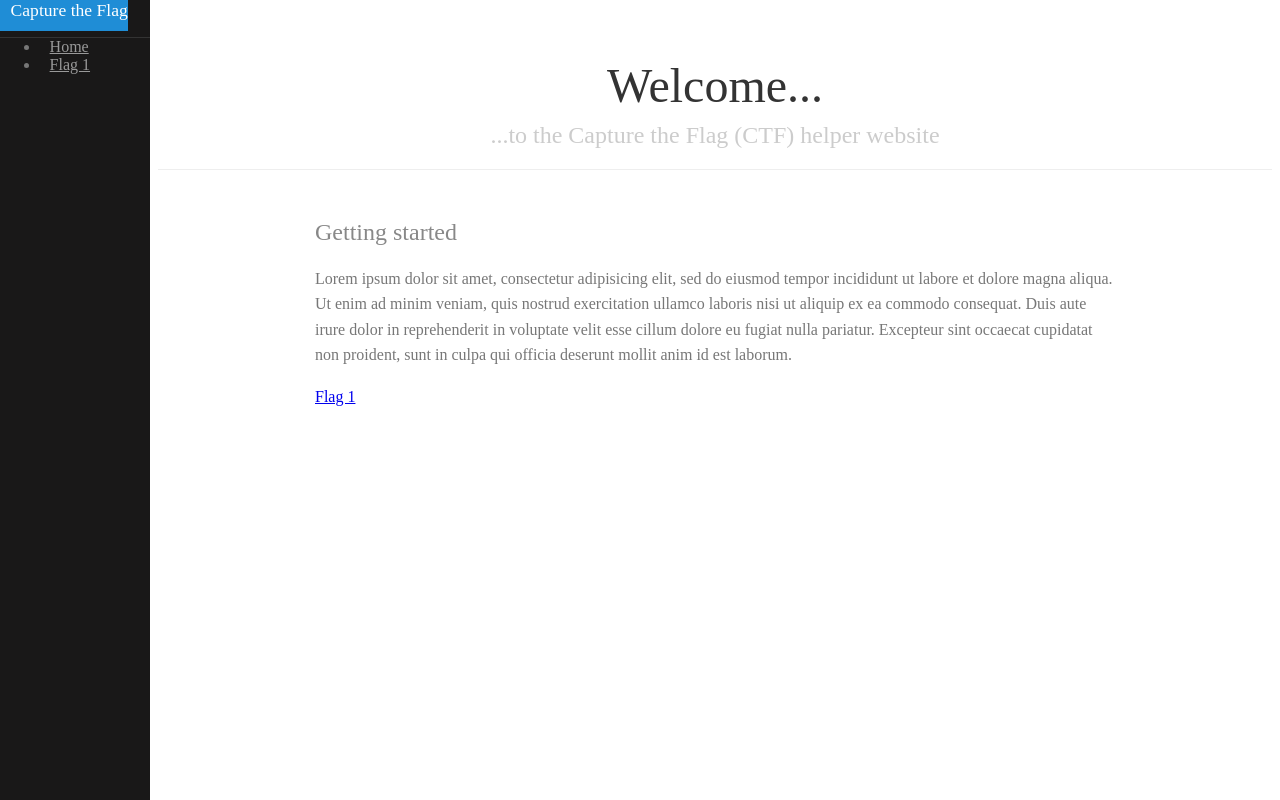
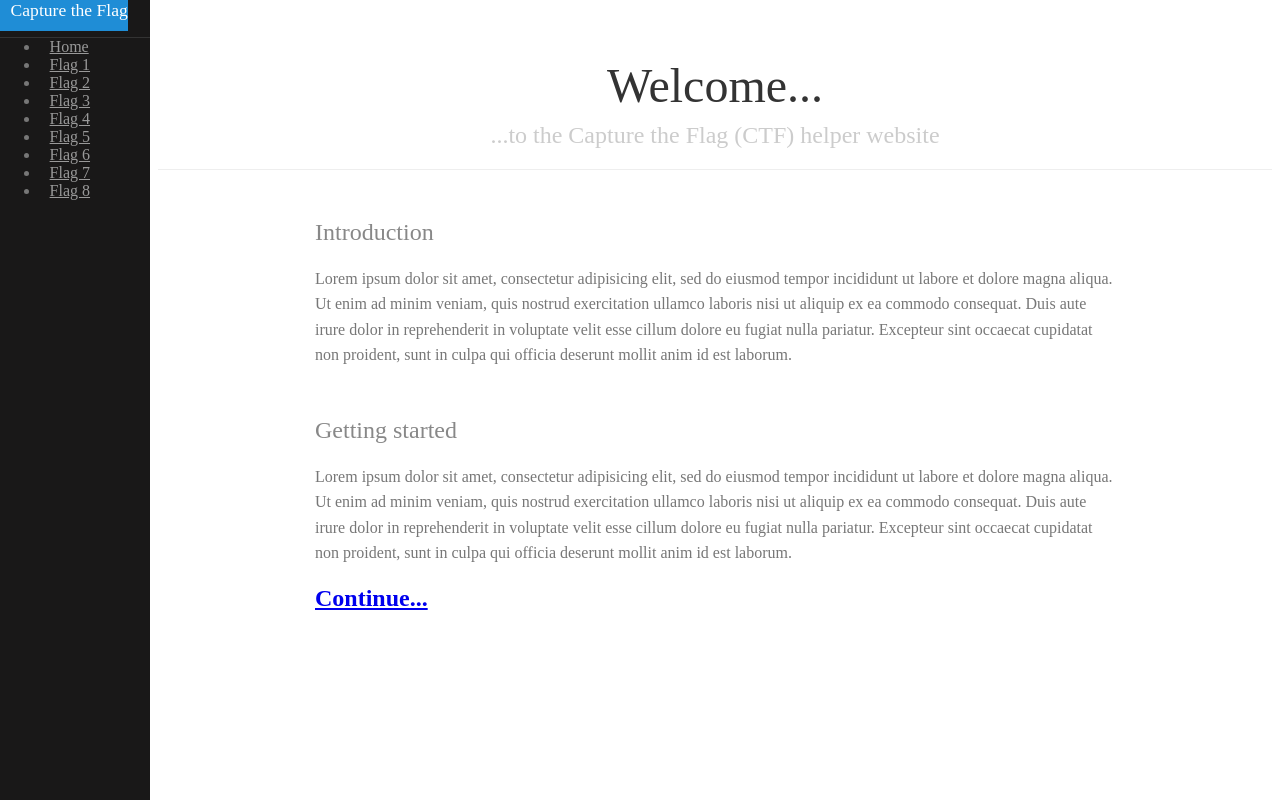
Before and after one commit to donnelly-r/ctf-website, a Flask app: page /index in a window 1280 px wide. Run offline with Flask 2, Linux system fonts and the light colour scheme.

Commit message:
minor templating changes

```diff
--- a/static/style.css
+++ b/static/style.css
@@ -1,6 +1,16 @@
 /*
 Style provided by https://github.com/pure-css/pure/tree/master/site/static/layouts/side-menu
 */
+
+input[type=text], select {
+    width: 100%;
+    padding: 12px 20px;
+    margin: 8px 0;
+    display: inline-block;
+    border: 1px solid #ccc;
+    border-radius: 4px;
+    box-sizing: border-box;
+  }
 
 .buttons {
     width: 200px;
--- a/templates/index.html
+++ b/templates/index.html
@@ -24,6 +24,13 @@
                 <ul class="pure-menu-list">
                     <li class="pure-menu-item"><a href="/" class="pure-menu-link">Home</a></li>
                     <li class="pure-menu-item"><a href="flag1" class="pure-menu-link">Flag 1</a></li>
+                    <li class="pure-menu-item"><a href="flag2" class="pure-menu-link">Flag 2</a></li>
+                    <li class="pure-menu-item"><a href="flag3" class="pure-menu-link">Flag 3</a></li>
+                    <li class="pure-menu-item"><a href="flag4" class="pure-menu-link">Flag 4</a></li>
+                    <li class="pure-menu-item"><a href="flag5" class="pure-menu-link">Flag 5</a></li>
+                    <li class="pure-menu-item"><a href="flag6" class="pure-menu-link">Flag 6</a></li>
+                    <li class="pure-menu-item"><a href="flag7" class="pure-menu-link">Flag 7</a></li>
+                    <li class="pure-menu-item"><a href="flag8" class="pure-menu-link">Flag 8</a></li>
                 </ul>
             </div>
         </div>
@@ -35,6 +42,14 @@
             </div>
 
             <div class="content">
+                <h2 class="content-subhead">Introduction</h2>
+                <p>
+                    Lorem ipsum dolor sit amet, consectetur adipisicing elit, sed do eiusmod tempor incididunt ut labore
+                    et dolore magna aliqua. Ut enim ad minim veniam, quis nostrud exercitation ullamco laboris nisi ut
+                    aliquip ex ea commodo consequat. Duis aute irure dolor in reprehenderit in voluptate velit esse
+                    cillum dolore eu fugiat nulla pariatur. Excepteur sint occaecat cupidatat non proident, sunt in
+                    culpa qui officia deserunt mollit anim id est laborum.
+                </p>
                 <h2 class="content-subhead">Getting started</h2>
                 <p>
                     Lorem ipsum dolor sit amet, consectetur adipisicing elit, sed do eiusmod tempor incididunt ut labore
@@ -43,7 +58,7 @@
                     cillum dolore eu fugiat nulla pariatur. Excepteur sint occaecat cupidatat non proident, sunt in
                     culpa qui officia deserunt mollit anim id est laborum.
                 </p>
-                <a href="flag1" class="pure-menu-link">Flag 1</a></li>
+                <h2><a href="flag2" class="pure-menu-item">Continue...</a></h2>
             </div>
         </div>
     </div>
```
